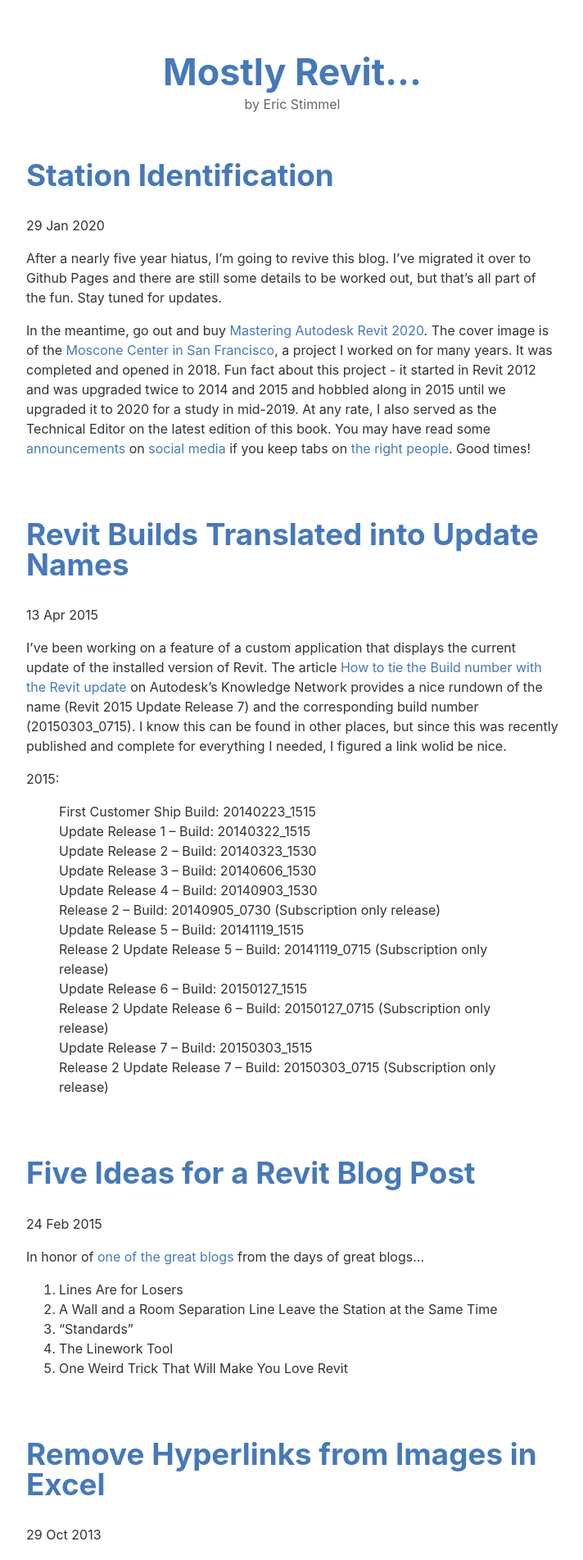
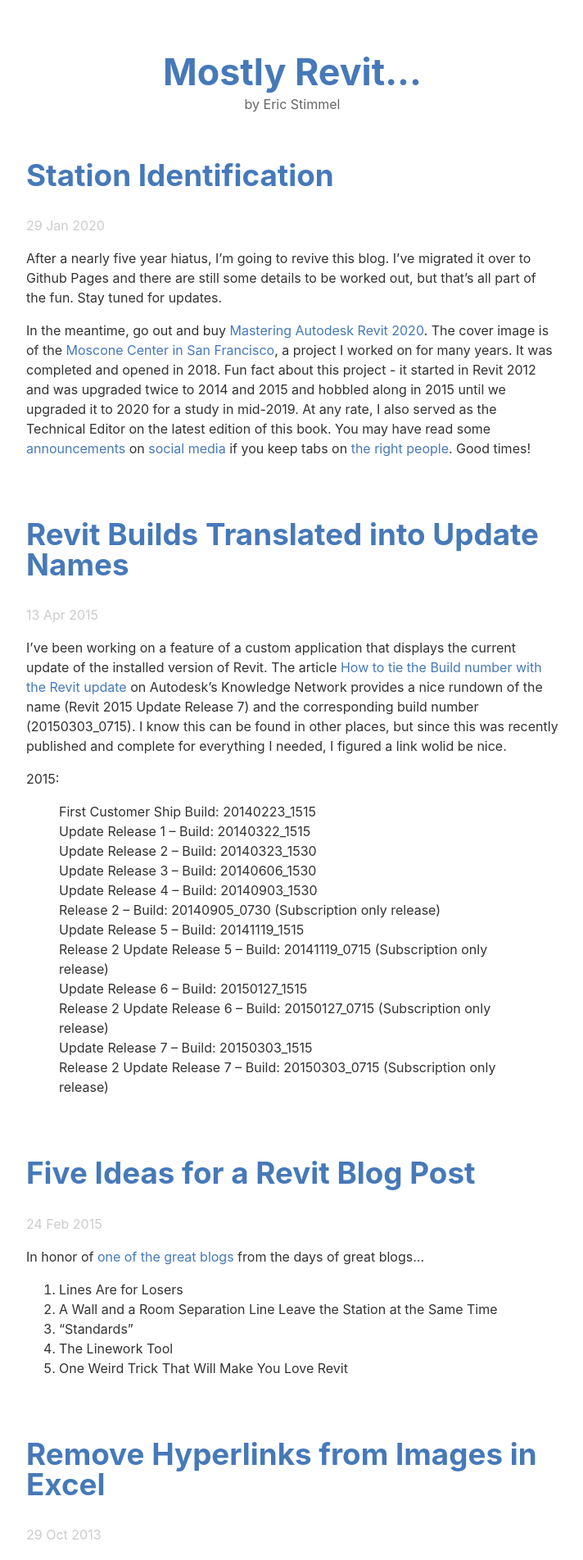
Before and after one commit to estimmel/mostly-revit-blog, a Jekyll site: the page built from index.html, in a window 1280 px wide. Shown: the top 1903 px of the page at 82% size, without its empty margins (283-995 px from the left). Built offline with Jekyll 4.4.1, drawn with Linux system fonts in a browser that asks for light colours; the list of posts is cut into pages by our own code.

Commit message:
css minor colors

```diff
--- a/css/main.css
+++ b/css/main.css
@@ -21,7 +21,7 @@
 }
 
 a:visited {
-    color: #4D4D4D;
+    color: #FDDAA4;
 }
 
 h1 {
@@ -96,7 +96,7 @@
     line-height: 1.5em;
     font-family: -apple-system, BlinkMacSystemFont, "Helvetica Neue", Helvetica, sans-serif;
     font-size: 1em;
-    color: #333;
+    color: #CCC;
     background-color: #fff;
 }
 
```
